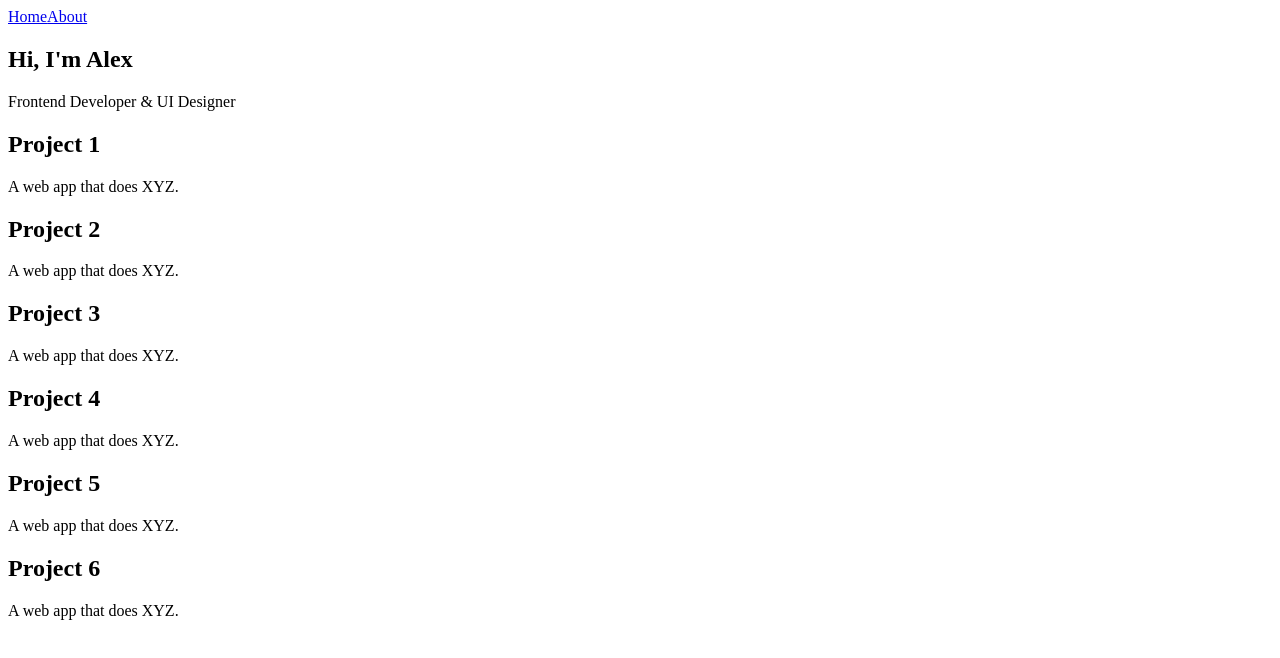
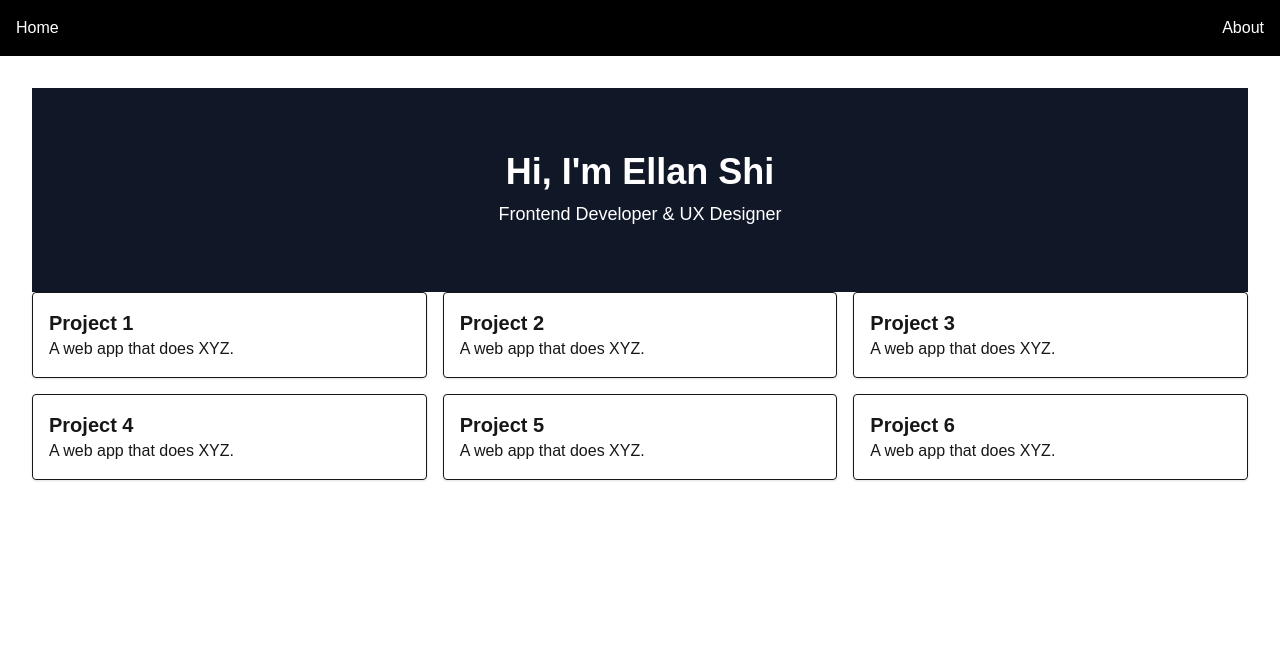
Before and after one commit to YueyingShi/yueying-next, a Next.js app: page / in a window 1280 px wide. Shown: the top 658 px of the page. Built offline with nearby package versions, Linux system fonts and the light colour scheme.

Commit message:
finally fixed the tailwind

```diff
--- a/package.json
+++ b/package.json
@@ -14,7 +14,6 @@
   },
   "dependencies": {
     "next": "15.3.5",
-    "postcss": "^8.5.6",
     "react": "^19.0.0",
     "react-dom": "^19.0.0",
     "three": "^0.178.0"
@@ -28,12 +27,14 @@
     "@types/node": "^20.19.4",
     "@types/react": "^19.1.8",
     "@types/react-dom": "^19",
+    "autoprefixer": "^10.4.21",
     "babel-jest": "^30.0.4",
     "cypress": "^14.5.1",
     "eslint": "^9",
     "eslint-config-next": "15.3.5",
     "eslint-plugin-storybook": "^9.0.15",
     "jest": "^30.0.4",
+    "postcss": "^8.5.6",
     "react-test-renderer": "^19.1.0",
     "storybook": "^9.0.15",
     "tailwindcss": "^4.1.11",
--- /dev/null
+++ b/postcss.config.js
@@ -0,0 +1,6 @@
+module.exports = {
+  plugins: {
+    "@tailwindcss/postcss": {},
+    autoprefixer: {},
+  },
+};
--- a/postcss.config.mjs
+++ /dev/null
@@ -1,5 +0,0 @@
-const config = {
-  plugins: ["@tailwindcss/postcss"],
-};
-
-export default config;
--- a/src/app/globals.css
+++ b/src/app/globals.css
@@ -1,5 +1,4 @@
 @import "tailwindcss";
-
 :root {
   --background: #ffffff;
   --foreground: #171717;
--- a/src/app/layout.tsx
+++ b/src/app/layout.tsx
@@ -1,16 +1,18 @@
+import "./globals.css";
 export const metadata = {
-  title: 'Next.js',
-  description: 'Generated by Next.js',
-}
+  title: "Yueying Shi",
+  description:
+    "Welcome to my portfolio website! Here you can find my projects, skills, and contact information.",
+};
 
 export default function RootLayout({
   children,
 }: {
-  children: React.ReactNode
+  children: React.ReactNode;
 }) {
   return (
     <html lang="en">
       <body>{children}</body>
     </html>
-  )
+  );
 }
--- a/src/components/Banner.tsx
+++ b/src/components/Banner.tsx
@@ -1,8 +1,8 @@
 export function Banner() {
   return (
-    <section className="text-center py-16 bg-gray-900 text-white">
-      <h1 className="text-4xl font-bold">Hi, I'm Alex</h1>
-      <p className="text-lg mt-2">Frontend Developer & UI Designer</p>
+    <section className="flex flex-col text-center py-16 bg-gray-900 text-white">
+      <h1 className="text-4xl font-bold">Hi, I'm Ellan Shi</h1>
+      <p className="text-lg mt-2">Frontend Developer & UX Designer</p>
     </section>
   );
 }
--- a/src/components/Layout.tsx
+++ b/src/components/Layout.tsx
@@ -1,4 +1,4 @@
-export function Layout({ children }) {
+export function Layout({ children }: { children: React.ReactNode }) {
   return (
     <>
       <nav className="p-4 bg-black text-white flex justify-between">
--- a/src/components/ProjectDetail.tsx
+++ b/src/components/ProjectDetail.tsx
@@ -1,6 +1,15 @@
-export function ProjectDetail({ project }) {
+type Project = {
+  title: string;
+  description: string;
+};
+
+type ProjectDetailProps = {
+  project: Project;
+};
+
+export function ProjectDetail({ project }: ProjectDetailProps) {
   return (
-    <div className="border p-4 rounded shadow">
+    <div className="flex border p-4 rounded shadow">
       <h2 className="text-xl font-semibold">{project.title}</h2>
       <p>{project.description}</p>
     </div>
--- /dev/null
+++ b/tailwind.config.js
@@ -0,0 +1,9 @@
+// tailwind.config.js
+/** @type {import('tailwindcss').Config} */
+module.exports = {
+  content: ["./src/**/*.{js,ts,jsx,tsx,mdx}"],
+  theme: {
+    extend: {},
+  },
+  plugins: [],
+};
```
Also changed, not shown: 1 other file (tests, documents, lock files or other folders).
